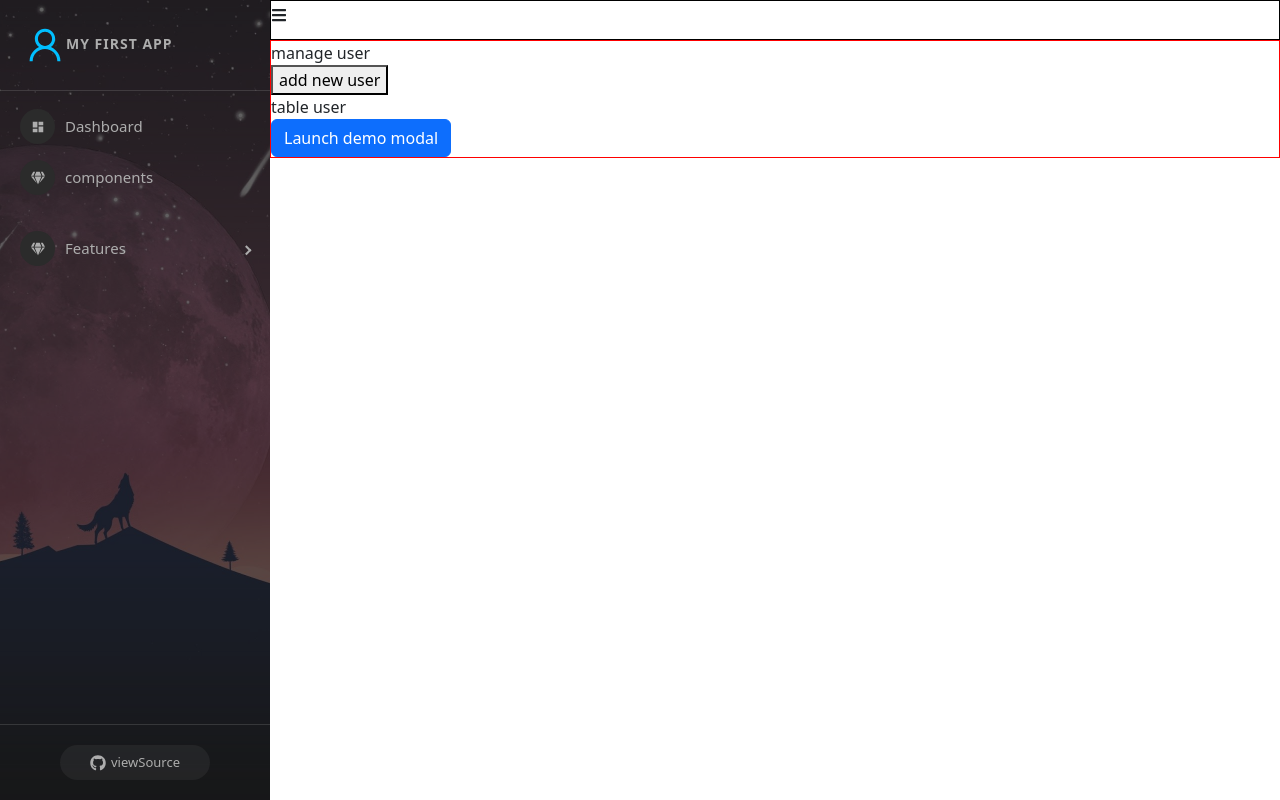
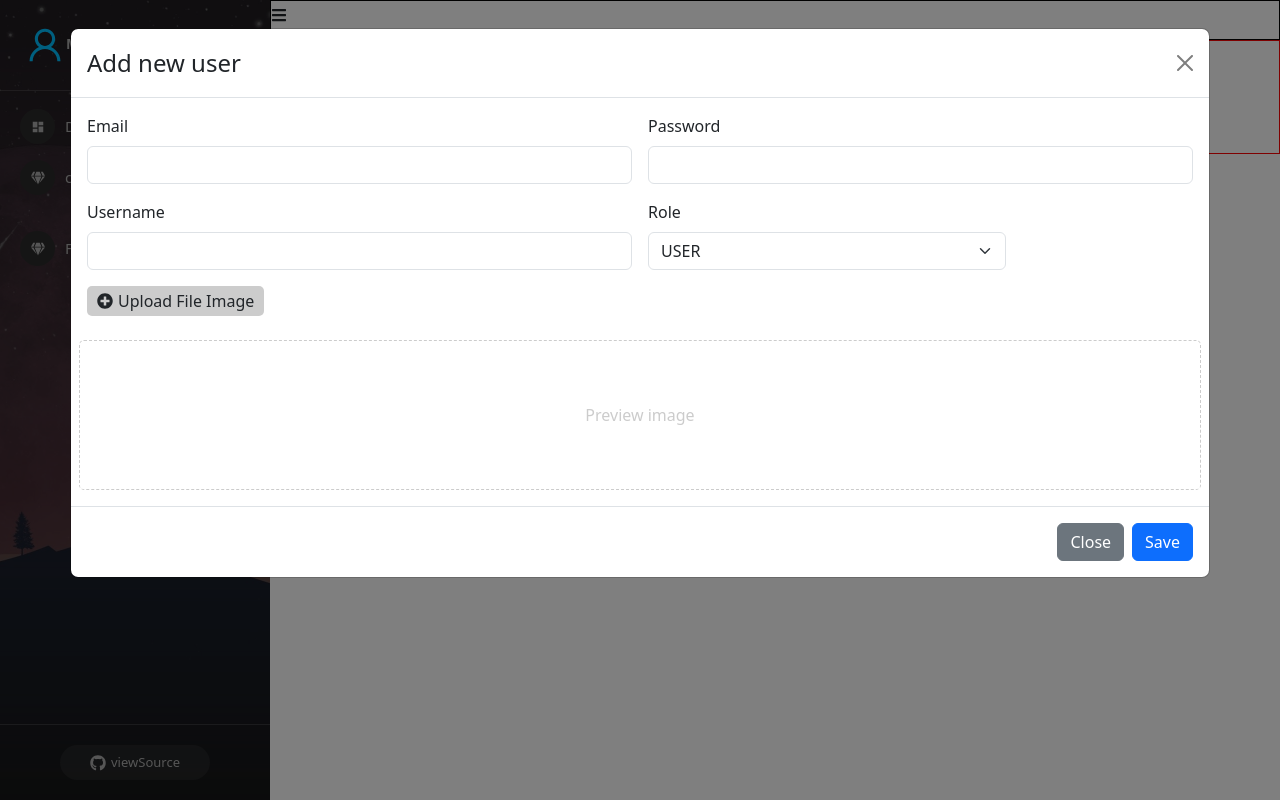
Before and after one commit to BaoBongBong/TestDemo, a React (Create React App) app: page /admins/manage-users in a window 1280 px wide. Both pictures are taken after a click on the button "add new user". Built offline with nearby package versions, Linux system fonts and the light colour scheme.

Commit message:
API Create User

```diff
--- a/src/components/Admin/Content/ManageUser.js
+++ b/src/components/Admin/Content/ManageUser.js
@@ -1,23 +1,34 @@
 import ModalCreateUser from "./ModalCreateUser";
 import './ManageUser.scss'
+import { FaPlusCircle } from "react-icons/fa";
+import { useState } from "react";
 
 const ManageUser = (props) => {
+    const [showModalCreateUser, setShowModalCreateUser] = useState(false);
+
     return (
         <div className="manage-user-container">
             <div className="title">
-                manage user
+                Manage user
             </div>
             <div className="users-content">
-                <div>
-                    <button>
+                <div className="btn-add-new">
+                    <button
+                        className="btn btn-success"
+                        onClick={() => setShowModalCreateUser(true)}>
+                        <FaPlusCircle />
                         add new user
                     </button>
 
                 </div>
-                <div> table user
+                <div className="table-user-container">
+                    table user
 
                 </div>
-                <ModalCreateUser />
+                <ModalCreateUser
+                    show={showModalCreateUser}
+                    setShow={setShowModalCreateUser}
+                />
             </div>
         </div>
     )
--- a/src/components/Admin/Content/ManageUser.scss
+++ b/src/components/Admin/Content/ManageUser.scss
@@ -7,7 +7,7 @@
         justify-content: center;
         align-items: center;
         color: #ccc;
-        .img{
+        img{
             max-width: 100%;
             max-height: 100%;
         }
@@ -28,3 +28,18 @@
         }
     }
 }
+.manage-user-container{
+    padding: 10px;
+
+    .user-content{
+        .btn-add-new{
+            button{
+                margin: 15px 0;
+            }
+        }
+    }
+    .title{
+        font-weight: 600;
+        font-size: 20px;
+    }
+}
--- a/src/components/Admin/Content/ModalCreateUser.js
+++ b/src/components/Admin/Content/ModalCreateUser.js
@@ -1,13 +1,22 @@
+import axios from 'axios';
 import { useState } from 'react';
 import Button from 'react-bootstrap/Button';
 import Modal from 'react-bootstrap/Modal';
 import { FaPlusCircle } from "react-icons/fa";
 
-const ModalCreateUser = () => {
-    const [show, setShow] = useState(false);
+const ModalCreateUser = (props) => {
+    const { show, setShow } = props;
+    // const [show, setShow] = useState(false);
 
-    const handleClose = () => setShow(false);
-    const handleShow = () => setShow(true);
+    const handleClose = () => {
+        setShow(false)
+        setEmail("");
+        setPassword("");
+        setUsername("");
+        setRole("USER");
+        setImage("");
+        setPreviewImage("")
+    };
 
     const [email, setEmail] = useState("");
     const [password, setPassword] = useState("");
@@ -23,14 +32,39 @@
         } else {
             // setPreviewImage("");
         }
-        console.log('upload image', event.target.files[0])
+        // console.log('upload image', event.target.files[0])
+    }
+
+    const HandleSubmitCreateUser = async () => {
+        //validate
+
+        //call api
+
+        // let data = {
+        //     email: email,
+        //     password: password,
+        //     username: username,
+        //     role: role,
+        //     userImage: image
+        // }
+        // console.log(data)
+
+        const data = new FormData();
+        data.append('email', email);
+        data.append('password', password);
+        data.append('username', username);
+        data.append('role', role);
+        data.append('userImage', image);
+
+        let res = await axios.post('http://localhost:8081/api/v1/participant', data);
+        console.log('>>>checkout res: ', res)
     }
 
     return (
         <>
-            <Button variant="primary" onClick={handleShow}>
+            {/* <Button variant="primary" onClick={handleShow}>
                 Launch demo modal
-            </Button>
+            </Button> */}
 
             <Modal
                 show={show}
@@ -94,7 +128,7 @@
                         </div>
                         <div className='col-md-12 img-preview'>
                             {
-                                preViewimage ? <img src={preViewimage}></img> : <span>Preview image</span>
+                                preViewimage ? <img src={preViewimage} alt=""></img> : <span>Preview image</span>
                             }
 
                         </div>
@@ -104,7 +138,7 @@
                     <Button variant="secondary" onClick={handleClose}>
                         Close
                     </Button>
-                    <Button variant="primary" onClick={handleClose}>
+                    <Button variant="primary" onClick={() => HandleSubmitCreateUser()}>
                         Save
                     </Button>
                 </Modal.Footer>
```
